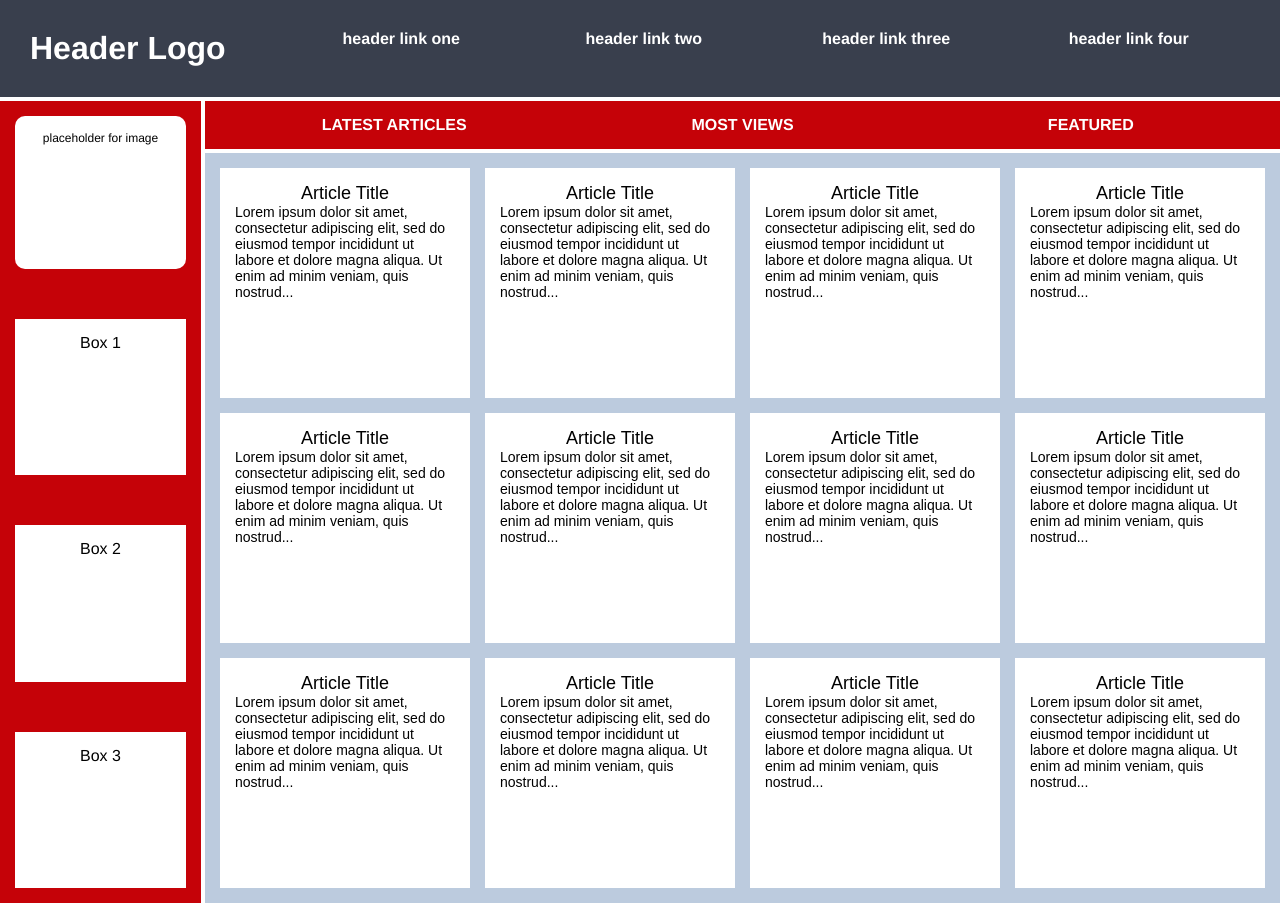
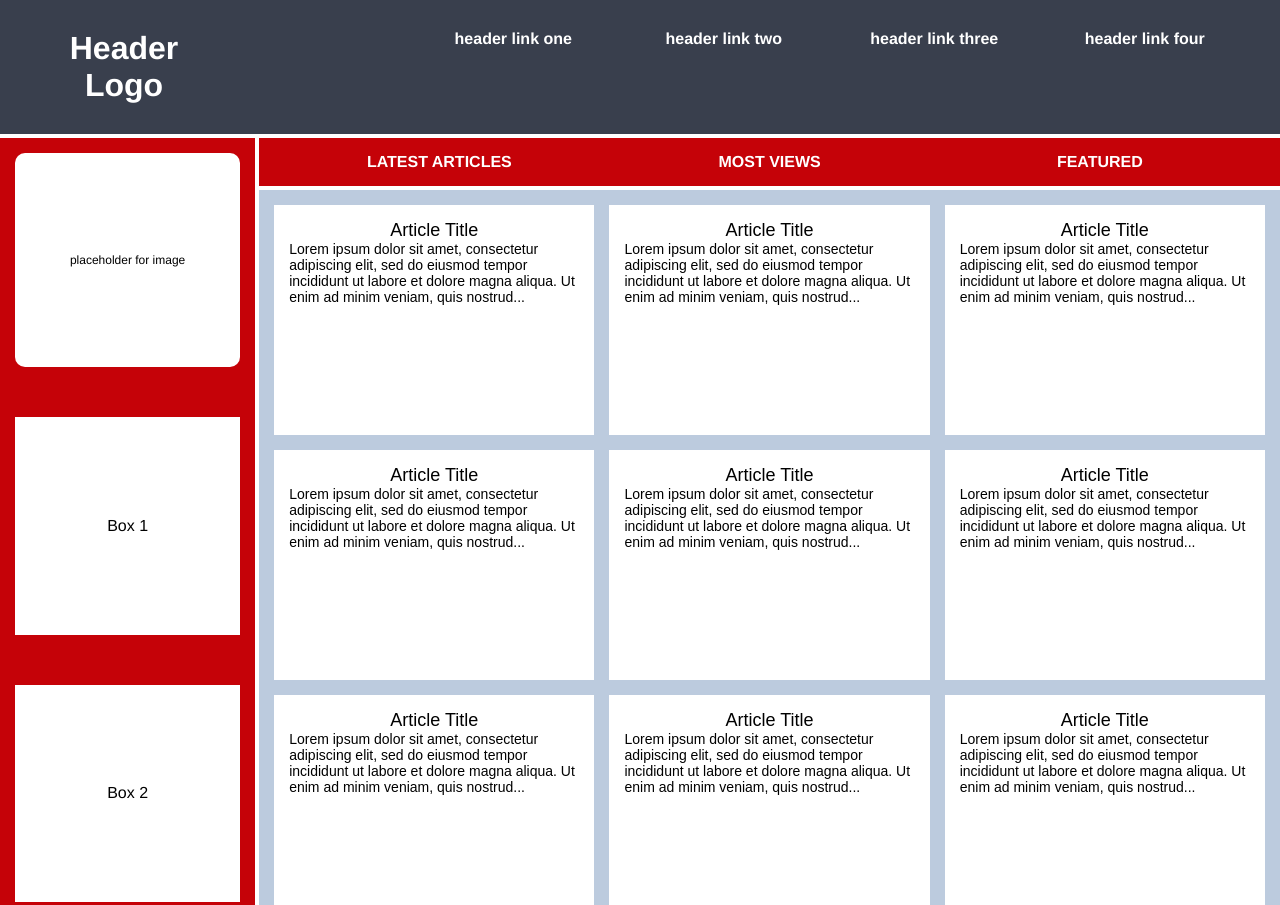
Before and after one commit to 0x-UG/odin-css-exercises, a plain HTML site: page 03-grid-layout-3/index.html in a window 1280 px wide. Shown: the top 905 px of the page. Drawn offline with Linux system fonts and the light colour scheme.

Commit message:
optimized code and added auto-fit

```diff
--- a/03-grid-layout-3/style.css
+++ b/03-grid-layout-3/style.css
@@ -27,7 +27,8 @@
 	background-color: #393f4d;
 	display: grid;
 	grid-template-columns: 1fr 4fr;
-	grid-column: 1 / span 2;
+	grid-column: 1 / 3;
+	gap: 160px;
 }
 
 .logo {
@@ -63,6 +64,12 @@
 	font-weight: normal;
 }
 
+.side-content,
+.photo {
+	display: grid;
+	align-items: center;
+}
+
 .nav {
 	background-color: #c50208;
 }
@@ -82,7 +89,7 @@
 	background-color: #bccbde;
 	display: grid;
 	grid-template-rows: repeat(3, 1fr);
-	grid-template-columns: repeat(4, minmax(250px, 1fr));
+	grid-template-columns: repeat(auto-fit, minmax(250px, 1fr));
 	gap: 15px;
 	grid-column: 2;
 }
```
